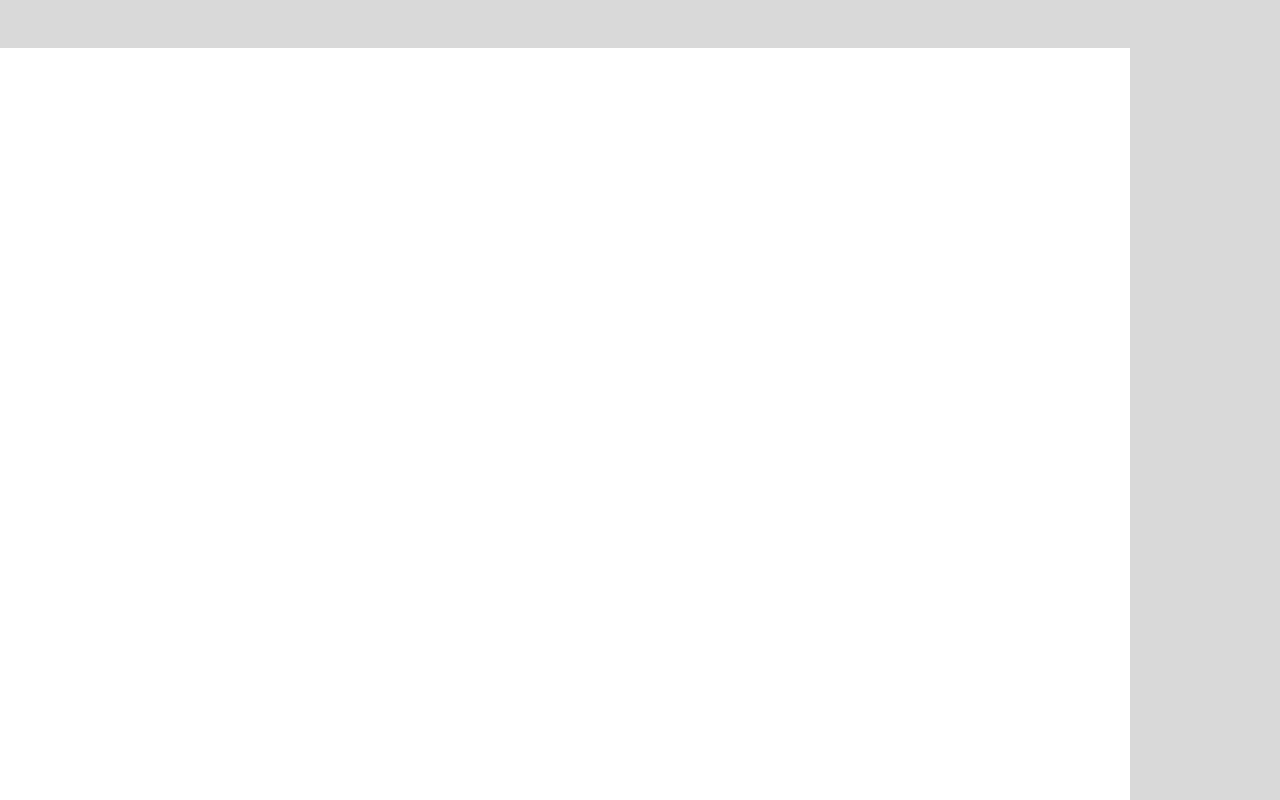
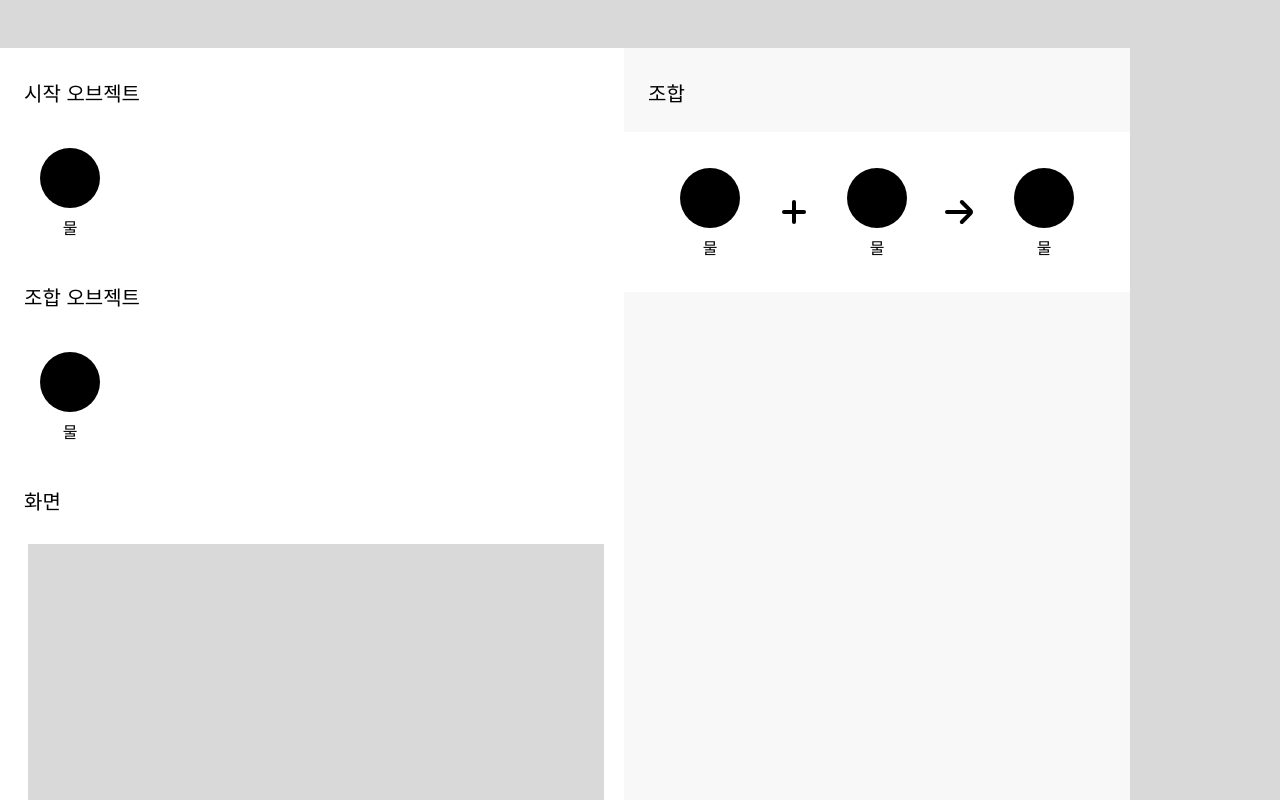
Before and after one commit to minyki-1/Odda-Lab, a Next.js app: page /create/1 in a window 1280 px wide. Built offline with nearby package versions, Linux system fonts and the light colour scheme.

Commit message:
create 부분 ui 제작

```diff
--- a/src/pages/create/[id].tsx
+++ b/src/pages/create/[id].tsx
@@ -1,12 +1,54 @@
 import styled from 'styled-components'
+import SVG_plus from "../../svg/plus.svg"
+import SVG_arrow_right from "../../svg/arrow-right.svg"
 
 export default function Create() {
   return (
     <Container>
       <Header></Header>
       <Main>
-        <Contents></Contents>
-        <Combine></Combine>
+        <Contents>
+          <Title>시작 오브젝트</Title>
+          <ObjectList>
+            <Object>
+              <ObjectImg
+              />
+              <h1>물</h1>
+            </Object>
+          </ObjectList>
+          <Title>조합 오브젝트</Title>
+          <ObjectList>
+            <Object>
+              <ObjectImg
+              />
+              <h1>물</h1>
+            </Object>
+          </ObjectList>
+          <Title>화면</Title>
+          <Preview></Preview>
+        </Contents>
+        <Combine>
+          <CombineTitle>조합</CombineTitle>
+          <CombineObj>
+            <Object>
+              <ObjectImg
+              />
+              <h1>물</h1>
+            </Object>
+            <SVG_plus width="48" height="48" />
+            <Object>
+              <ObjectImg
+              />
+              <h1>물</h1>
+            </Object>
+            <SVG_arrow_right width="48" height="48" />
+            <Object>
+              <ObjectImg
+              />
+              <h1>물</h1>
+            </Object>
+          </CombineObj>
+        </Combine>
         <Ad></Ad>
       </Main>
     </Container>
@@ -30,12 +72,86 @@ const Main = styled.div`
   flex:1;
 `
 const Contents = styled.div`
-  width:50%;
+  width:45%;
+  display:flex;
+  flex-direction: column;
+  padding: 24px;
+  padding-top:0px;
+  height:calc(100vh - 48px - 24px);
+  overflow-y: scroll;
 `
 const Combine = styled.div`
   flex:1;
+  background-color: rgba(219, 219, 219, 0.2);
+  height:calc(100vh - 48px);
+  overflow-y: scroll;
 `
 const Ad = styled.div`
   width:150px;
   background-color: #D9D9D9;
 `
+const Title = styled.div`
+  font-size: 20px;
+  margin-top: 36px;
+  margin-bottom: 28px;
+`
+const Preview = styled.div`
+  width:100%;
+  aspect-ratio:16 / 9;
+  margin: 4px;
+  background-color: #D9D9D9;
+`
+const ObjectList = styled.div`
+  display:flex;
+  flex-wrap: wrap;
+`
+const Object = styled.div`
+  display:flex;
+  flex-direction: column;
+  align-items: center;
+  justify-content: center;
+  margin-top: 16px;
+  margin-bottom: 16px;
+  margin-left: 16px;
+  margin-right: 16px;
+  h1{
+    margin-top: 12px;
+    font-size: 16px;
+    color:black;
+  }
+  @media screen and (max-width: 800px) {
+    h1{
+      margin-top: 8px;
+      font-size: 14px;
+    }
+    margin-bottom: 16px;
+  }
+`
+const ObjectImg = styled.div`
+  width:60px;
+  height:60px;
+  cursor: grab;
+  border-radius: 100px;
+  background-color: #000000;
+  background-position: center center;
+  background-repeat: repeat-x;
+  background-size: cover;
+  @media screen and (max-width: 800px) {
+    width:50px;
+    height:50px;
+  }
+`
+const CombineTitle = styled.div`
+  font-size: 20px;
+  margin: 24px;
+  margin-top: 36px;
+  margin-bottom: 28px;
+`
+const CombineObj = styled.div`
+  display:flex;
+  align-items: center;
+  justify-content: space-between;
+  background-color: white;
+  padding: 20px 40px;
+  margin: 20px 0px;
+`
```
Also changed, not shown: src/svg/arrow-right.svg (added).
